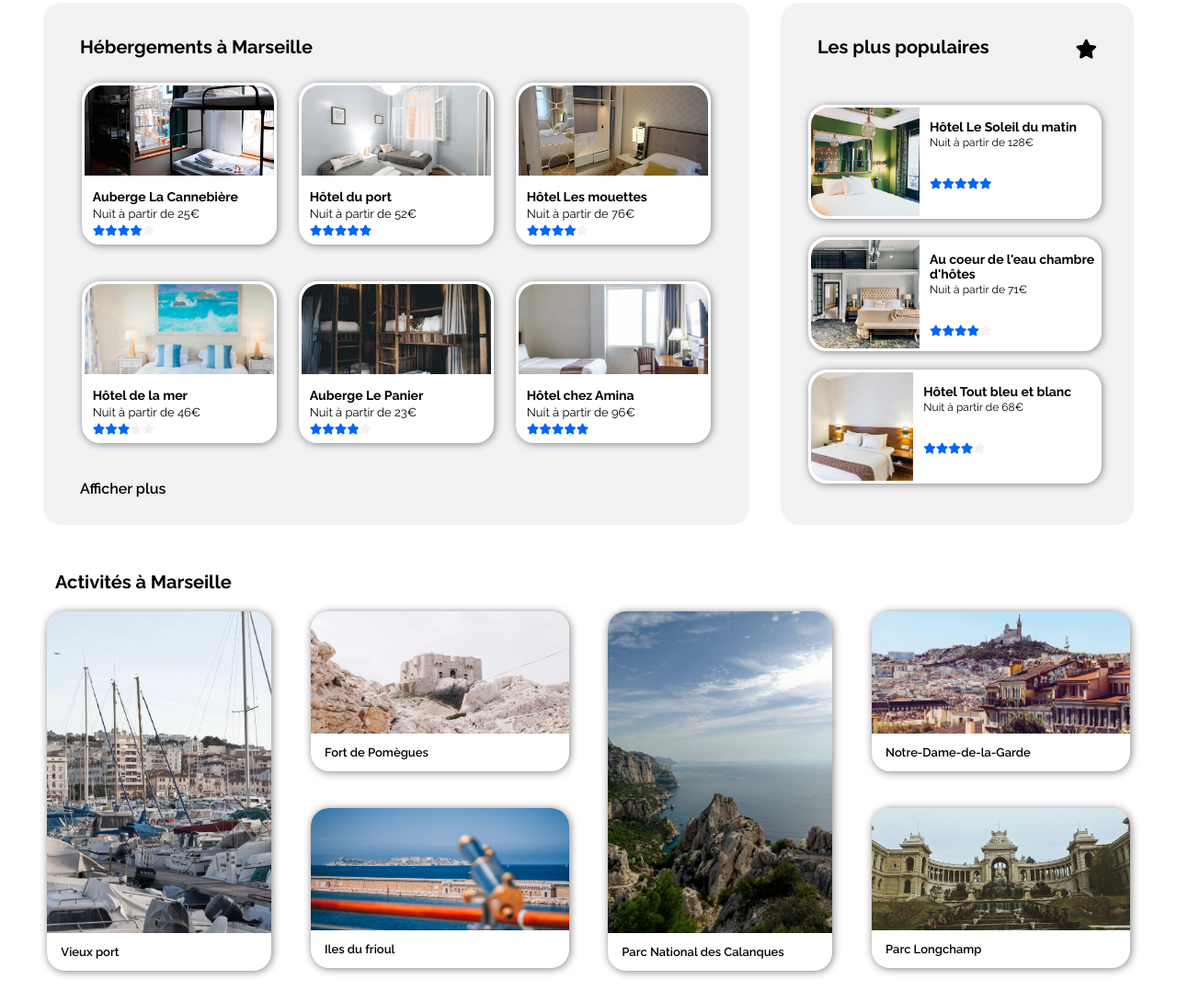
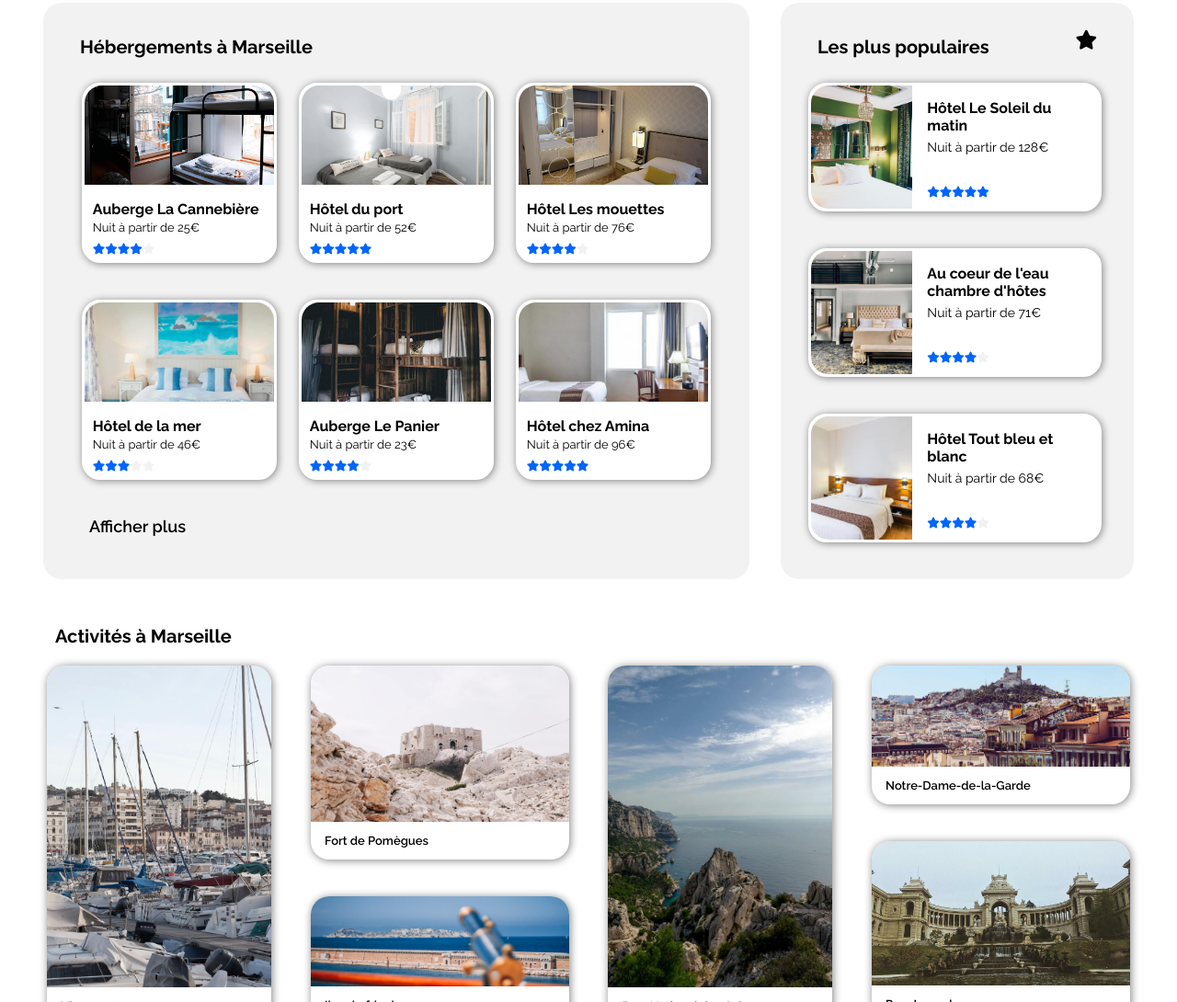
Before and after one commit to Yacinemsi/Booki, a plain HTML site: page index.html in a window 1280 px wide. Shown: the part 446-1536 px from the top of the page at 92% size. Drawn offline with Linux system fonts and the light colour scheme.

Commit message:
dernière version final

```diff
--- a/css/mobile_resolution.css
+++ b/css/mobile_resolution.css
@@ -146,6 +146,9 @@
   .card-aside:hover {
     transform: scale(1.04);
   }
+  .card-aside {
+    width: 90%;
+  }
   /* Mise en place de la partie activités à Marseille */
   .card-activite {
     flex-direction: column;
--- a/css/style.css
+++ b/css/style.css
@@ -8,6 +8,9 @@ html {
 }
 body {
   margin: auto;
+}
+img {
+  object-fit: cover;
 }
 /*Header*/
 header {
@@ -215,7 +218,7 @@ article h2 {
   transform: scale(1.1);
 }
 .card-article img {
-  height: 100px;
+  height: 110px;
   width: 100%;
   border-radius: 20px 20px 0 0;
   border: 1px solid white;
@@ -230,7 +233,7 @@ article > div {
   padding: 0 30px 0 30px;
 }
 .card-article h3 {
-  font-size: 14px;
+  font-size: 16px;
   margin-bottom: -10px;
   width: 90%;
 }
@@ -240,8 +243,9 @@ article > div {
   width: 90%;
 }
 .star {
-  margin-bottom: 5px;
   width: 90%;
+  padding-top: 20px;
+  padding-bottom: 5px;
 }
 .text-under-img {
   width: 100%;
@@ -258,7 +262,9 @@ article > div {
   text-decoration: none;
   color: black;
   font-weight: 600;
-  margin-left: 40px;
+  margin-left: 50px;
+  font-size: 18px;
+  margin-top: 10px;
 }
 
 /* Mise en place des card de l'aside */
@@ -268,12 +274,10 @@ aside {
   width: 30%;
   margin-right: 30px;
   border-radius: 20px;
-  padding-bottom: 30px;
   padding-left: 30px;
 }
 .header_aside {
   width: 100%;
-  height: 17%;
   display: flex;
   justify-content: space-around;
   padding-top: 20px;
@@ -285,9 +289,11 @@ aside {
 }
 .header_aside > i {
   padding-right: 40px;
+  padding-top: 10px;
+  color: black;
 }
-.fa-star {
-  padding-top: 20px;
+.star-aside.fa-star {
+  padding-top: 0px;
   color: black;
 }
 .card-aside {
@@ -296,39 +302,48 @@ aside {
   border: 2px solid white;
   border-radius: 20px;
   width: 90%;
-  margin-bottom: 20px;
+  margin-bottom: 40px;
   box-shadow: grey 1px 1px 8px;
+  height: 140px;
+}
+.img_card_populaire {
+  width: 60%;
+}
+.img_card_populaire > img {
+  height: 100%;
+  width: 100%;
+  border-radius: 20px 0 0 20px;
+  border: 1px solid white;
+  object-fit: cover;
 }
 .card-aside:hover {
   transform: scale(1.1);
 }
-.card-aside img {
-  height: 120px;
-  width: 185px;
-  border-radius: 20px 0 0 20px;
-  border: 1px solid white;
-  object-fit: cover;
+.card-aside > .text-under-img {
+  width: 100%;
+  margin-left: 15px;
 }
-.card-aside.text-sous-img {
+.h3-card-aside {
   width: 100%;
 }
-.card__aside-h3 {
-  font-size: 14px;
-  margin-bottom: -10px;
+.h3-card-aside > h3 {
+  font-size: 16px;
+  margin-bottom: -8px;
 }
 .card__aside-p {
+  font-size: 14px;
+}
+
+.main-bloc {
+  margin-top: 10px;
+}
+.star-aside {
+  margin-top: 30px;
+  position: relative;
+}
+.star-aside i {
   font-size: 12px;
 }
-#soleil-du-matin {
-  width: 120px;
-}
-#au-coeur-de-eau {
-  width: 120px;
-}
-.main-bloc {
-  margin-top: 20px;
-}
-
 /*Mise en place de la section activité à Marseille*/
 #activites {
   width: 100%;
@@ -381,6 +396,21 @@ aside {
   font-weight: 600;
 }
 
+#card-pomegues > img {
+  height: 170px;
+}
+#card-frioul {
+  height: 30.5%;
+}
+#card-frioul > img {
+  height: 98px;
+}
+#card-notre-dame > img {
+  height: 110px;
+}
+#card-longchamp > img {
+  height: 157px;
+}
 /* Intégration du footer */
 footer {
   background-color: #f2f2f2;
--- a/index.html
+++ b/index.html
@@ -241,15 +241,19 @@
 
           <div class="main-bloc">
             <div class="card-aside">
+              <div class="img_card_populaire">
                 <img
-                id="soleil-du-matin"
                   src="./images/emile-guillemot-Bj_rcSC5XfE-unsplash.jpg"
                   alt="room"
                 />
+              </div>
               <div class="text-under-img">
-                <h3 class="card__aside-h3">Hôtel Le Soleil du matin</h3>
+                <div class="h3-card-aside">
+                  <h3>Hôtel Le Soleil du <br />matin</h3>
+                </div>
+
                 <p class="card__aside-p">Nuit à partir de 128€</p>
-                <div class="star">
+                <div class="star-aside">
                   <i class="fa-solid fa-star"></i
                   ><i class="fa-solid fa-star"></i
                   ><i class="fa-solid fa-star"></i
@@ -260,17 +264,18 @@
             </div>
 
             <div class="card-aside">
+              <div class="img_card_populaire">
                 <img
-                id="au-coeur-de-eau"
                   src="./images/aw-creative-VGs8z60yT2c-unsplash.jpg"
                   alt="room"
                 />
+              </div>
               <div class="text-under-img">
-                <h3 class="card__aside-h3">
-                  Au coeur de l'eau chambre d'hôtes
-                </h3>
+                <div class="h3-card-aside">
+                  <h3>Au coeur de l'eau <br />chambre d'hôtes</h3>
+                </div>
                 <p class="card__aside-p">Nuit à partir de 71€</p>
-                <div class="star">
+                <div class="star-aside">
                   <i class="fa-solid fa-star"></i
                   ><i class="fa-solid fa-star"></i
                   ><i class="fa-solid fa-star"></i
@@ -283,14 +288,20 @@
             </div>
 
             <div class="card-aside">
+              <div class="img_card_populaire">
                 <img
                   src="./images/febrian-zakaria-sjvU0THccQA-unsplash.jpg"
                   alt="room"
                 />
+              </div>
+
               <div class="text-under-img">
-                <h3 class="card__aside-h3">Hôtel Tout bleu et blanc</h3>
+                <div class="h3-card-aside">
+                  <h3>Hôtel Tout bleu et <br />blanc</h3>
+                </div>
+
                 <p class="card__aside-p">Nuit à partir de 68€</p>
-                <div class="star">
+                <div class="star-aside">
                   <i class="fa-solid fa-star"></i
                   ><i class="fa-solid fa-star"></i
                   ><i class="fa-solid fa-star"></i
@@ -319,14 +330,14 @@
           </div>
 
           <div class="bloc-card-small">
-            <div class="card-small">
+            <div id="card-pomegues" class="card-small">
               <img
                 src="./images/paul-hermann-QFTrLdQIRhI-unsplash.jpg"
                 alt="fort de pomegues"
               />
               <h3>Fort de Pomègues</h3>
             </div>
-            <div class="card-small">
+            <div id="card-frioul" class="card-small">
               <img
                 src="./images/kevin-hikari-rV_Qd1l-VXg-unsplash.jpg"
                 alt="iles du frioul"
@@ -344,14 +355,14 @@
           </div>
 
           <div class="bloc-card-small">
-            <div class="card-small">
+            <div id="card-notre-dame" class="card-small">
               <img
                 src="./images/florian-wehde-xW9e8gdotxI-unsplash.jpg"
                 alt="Notre dame de la garde"
               />
               <h3>Notre-Dame-de-la-Garde</h3>
             </div>
-            <div class="card-small">
+            <div id="card-longchamp" class="card-small">
               <img
                 src="./images/lena-paulin-wH2-EJoDcV0-unsplash.jpg"
                 alt="parc longchamp"
```
Lines whose indentation alone changed are shown as unchanged.
